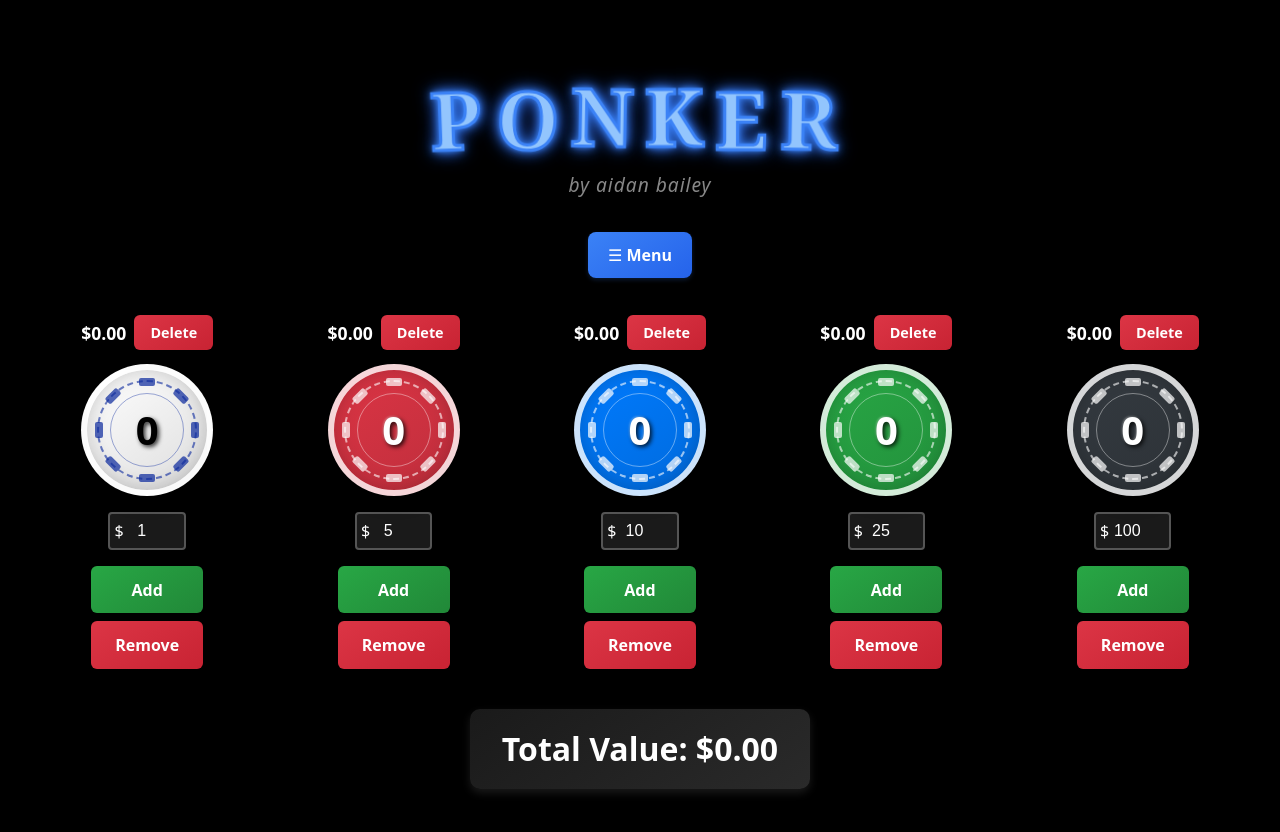
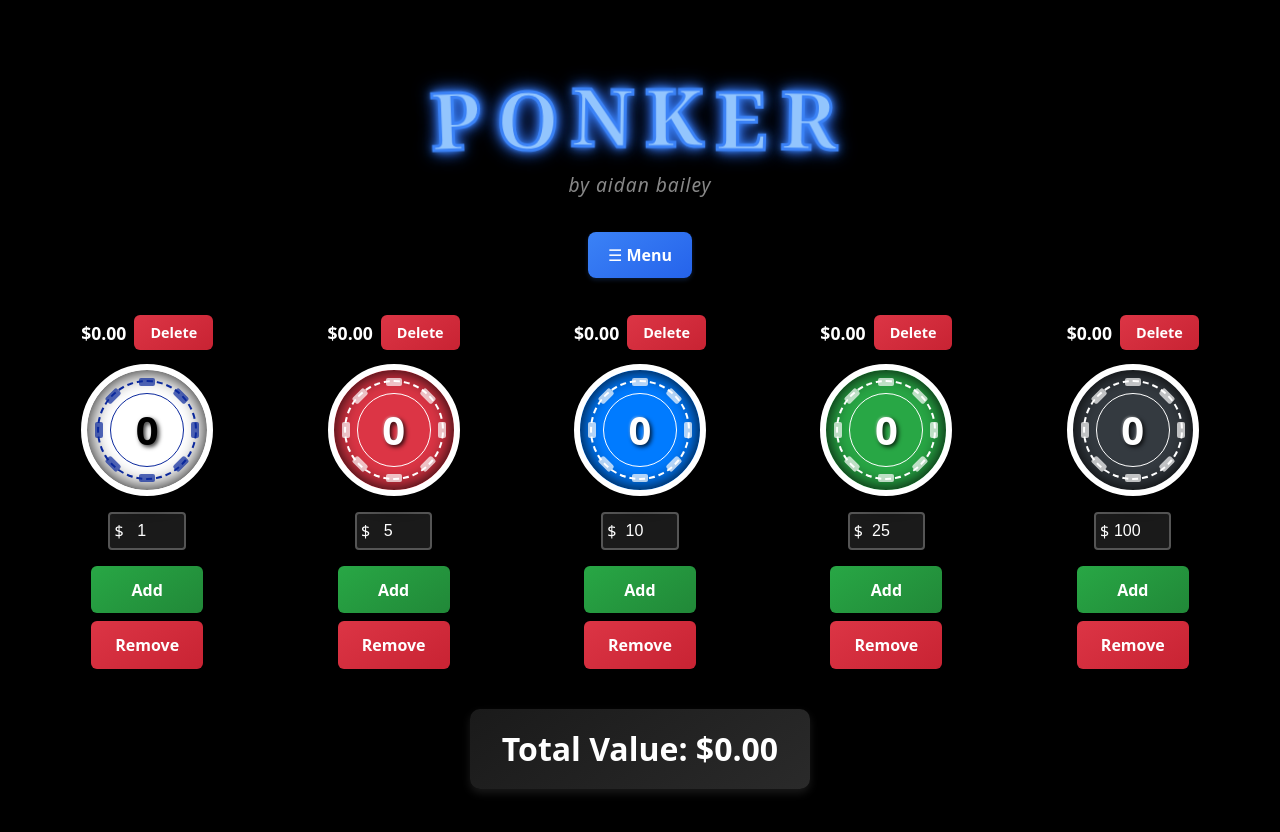
Before and after one commit to aidanlbailey/ponker, a React (Vite) app: page / in a window 1280 px wide. Shown: the top 832 px of the page. Built offline with nearby package versions, Linux system fonts and the light colour scheme.

Commit message:
transparency fixes for chip animation

```diff
--- a/src/App.css
+++ b/src/App.css
@@ -869,11 +869,11 @@ body {
   z-index: 10; /* Ensure actual chips are in front of falling/rising animations */
 
   /* Poker chip styling */
-  border: 6px solid rgba(255, 255, 255, 0.8);
+  border: 6px solid #ffffff;
   box-shadow:
-    0 0 0 2px rgba(0, 0, 0, 0.3),
-    inset 0 0 20px rgba(0, 0, 0, 0.2),
-    0 8px 16px rgba(0, 0, 0, 0.3);
+    0 0 0 2px #000000,
+    inset 0 0 20px #000000,
+    0 8px 16px #000000;
 }
 
 /* Mobile responsive chip adjustments */
@@ -898,9 +898,9 @@ body {
 .chip:hover {
   transform: scale(1.05);
   box-shadow:
-    0 0 0 2px rgba(0, 0, 0, 0.3),
-    inset 0 0 20px rgba(0, 0, 0, 0.2),
-    0 12px 24px rgba(0, 0, 0, 0.4);
+    0 0 0 2px #000000,
+    inset 0 0 20px #000000,
+    0 12px 24px #000000;
 }
 
 /* Animation classes for chip interactions removed */
@@ -915,13 +915,13 @@ body {
   height: 80%;
   border-radius: 50%;
   border: 2px dashed var(--accent-color, #ffffff);
-  opacity: 0.6;
+  opacity: 1;
   pointer-events: none;
   transition: all 0.3s ease;
 }
 
 .chip:hover::before {
-  opacity: 0.8;
+  opacity: 1;
   transform: translate(-50%, -50%);
 }
 
@@ -935,13 +935,13 @@ body {
   height: 60%;
   border-radius: 50%;
   border: 1px solid var(--accent-color, #ffffff);
-  opacity: 0.4;
+  opacity: 1;
   pointer-events: none;
   transition: all 0.3s ease;
 }
 
 .chip:hover::after {
-  opacity: 0.6;
+  opacity: 1;
   transform: translate(-50%, -50%);
 }
 
@@ -1581,15 +1581,15 @@ body {
 @media (max-width: 768px) {
   .falling-chip,
   .rising-chip {
-    width: 100px;
-    height: 100px;
+    width: 90px;
+    height: 90px;
   }
 }
 
 @media (max-width: 480px) {
   .falling-chip,
   .rising-chip {
-    width: 80px;
-    height: 80px;
-  }
-}
+    width: 70px;
+    height: 70px;
+  }
+}
--- a/src/App.jsx
+++ b/src/App.jsx
@@ -419,13 +419,14 @@ function App() {
       // Calculate the correct offset based on screen size
       let animationChipSize = 120 // Default desktop size
       if (window.innerWidth <= 480) {
-        animationChipSize = 80 // Mobile size
+        animationChipSize = 70 // Mobile size
       } else if (window.innerWidth <= 768) {
-        animationChipSize = 100 // Tablet size
+        animationChipSize = 90 // Tablet size
       }
       const offset = animationChipSize / 2
+      // Position the falling chip exactly at the center of the original chip
       left = `${rect.left + rect.width / 2 - offset}px`
-      top = `${rect.top}px`
+      top = `${rect.top + rect.height / 2 - offset}px`
     }
 
     const newFallingChip = {
@@ -469,13 +470,14 @@ function App() {
         // Calculate the correct offset based on screen size
         let animationChipSize = 120 // Default desktop size
         if (window.innerWidth <= 480) {
-          animationChipSize = 80 // Mobile size
+          animationChipSize = 70 // Mobile size
         } else if (window.innerWidth <= 768) {
-          animationChipSize = 100 // Tablet size
+          animationChipSize = 90 // Tablet size
         }
         const offset = animationChipSize / 2
+        // Position the rising chip exactly at the center of the original chip
         left = `${rect.left + rect.width / 2 - offset}px`
-        top = `${rect.top}px`
+        top = `${rect.top + rect.height / 2 - offset}px`
       }
 
       const newRisingChip = {
@@ -1168,7 +1170,7 @@ function App() {
               className={`chip`}
               data-chip-id={chipId}
               style={{
-                background: `linear-gradient(145deg, ${chip.color}, ${chip.color}dd)`,
+                background: `linear-gradient(145deg, ${chip.color}, ${chip.color})`,
                 color: getContrastColor(chip.color),
                 position: 'relative',
                 '--accent-color': chip.color === '#ffffff' ? '#0b289d' : '#ffffff'
```
